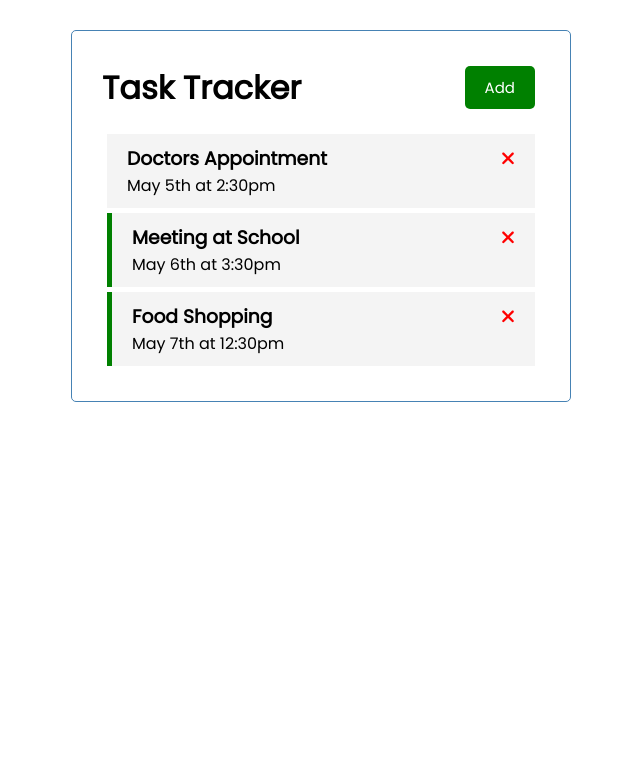
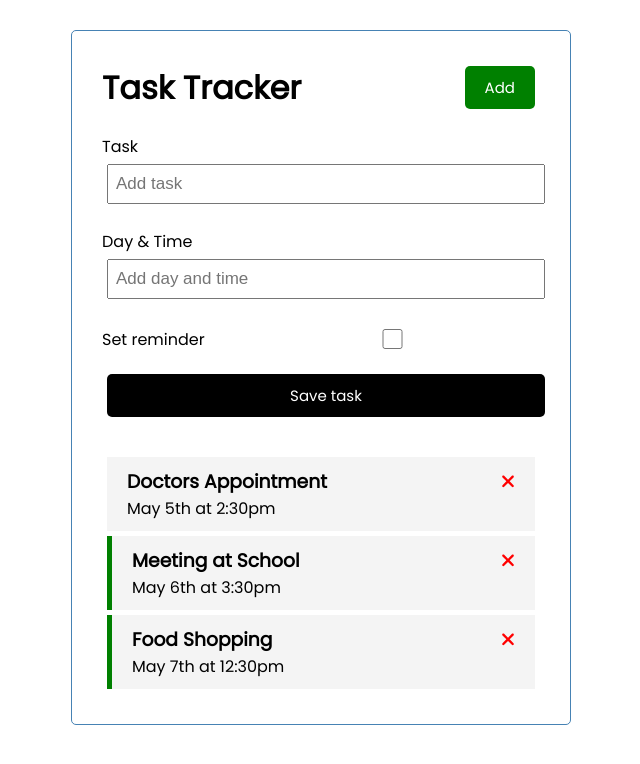
Before and after one commit to maximebarber/angular-crash-course, an Angular app: page / in a window 1280 px wide. Shown: the top 764 px of the page, without its empty margins (319-959 px from the left). Built offline with nearby package versions, Linux system fonts and the light colour scheme; data requests are answered from the project's data file.

Commit message:
Added add task form

```diff
--- a/src/app/app.module.ts
+++ b/src/app/app.module.ts
@@ -8,6 +8,7 @@
 import { ButtonComponent } from './components/button/button.component';
 import { TasksComponent } from './components/tasks/tasks.component';
 import { TaskItemComponent } from './components/task-item/task-item.component';
+import { AddTaskComponent } from './components/add-task/add-task.component';
 
 @NgModule({
   declarations: [
@@ -15,7 +16,8 @@
     HeaderComponent,
     ButtonComponent,
     TasksComponent,
-    TaskItemComponent
+    TaskItemComponent,
+    AddTaskComponent
   ],
   imports: [
     BrowserModule,
--- /dev/null
+++ b/src/app/components/add-task/add-task.component.css
@@ -0,0 +1,3 @@
+.add-form {
+  margin-bottom: 40px;
+}
--- /dev/null
+++ b/src/app/components/add-task/add-task.component.html
@@ -0,0 +1,15 @@
+<form class="add-form">
+  <div class="form-control">
+    <label for="text">Task</label>
+    <input type="text" name="text" id="text" placeholder="Add task">
+  </div>
+  <div class="form-control">
+    <label for="day">Day & Time</label>
+    <input type="text" name="day" id="day" placeholder="Add day and time">
+  </div>
+  <div class="form-control form-control-check">
+    <label for="reminder">Set reminder</label>
+    <input type="checkbox" name="reminder" id="reminder">
+  </div>
+  <input type="submit" value="Save task" class="btn btn-block">
+</form>
--- /dev/null
+++ b/src/app/components/add-task/add-task.component.ts
@@ -0,0 +1,13 @@
+import { Component } from '@angular/core';
+
+@Component({
+  selector: 'app-add-task',
+  templateUrl: './add-task.component.html',
+  styleUrls: ['./add-task.component.css']
+})
+export class AddTaskComponent {
+  text!: string;
+  day!: string;
+  reminder: boolean = false;
+
+}
--- a/src/app/components/tasks/tasks.component.html
+++ b/src/app/components/tasks/tasks.component.html
@@ -1,3 +1,4 @@
+<app-add-task></app-add-task>
 <app-task-item
   *ngFor="let task of tasks"
   [task]="task"
```
Also changed, not shown: 1 other file (tests, documents, lock files or other folders).
